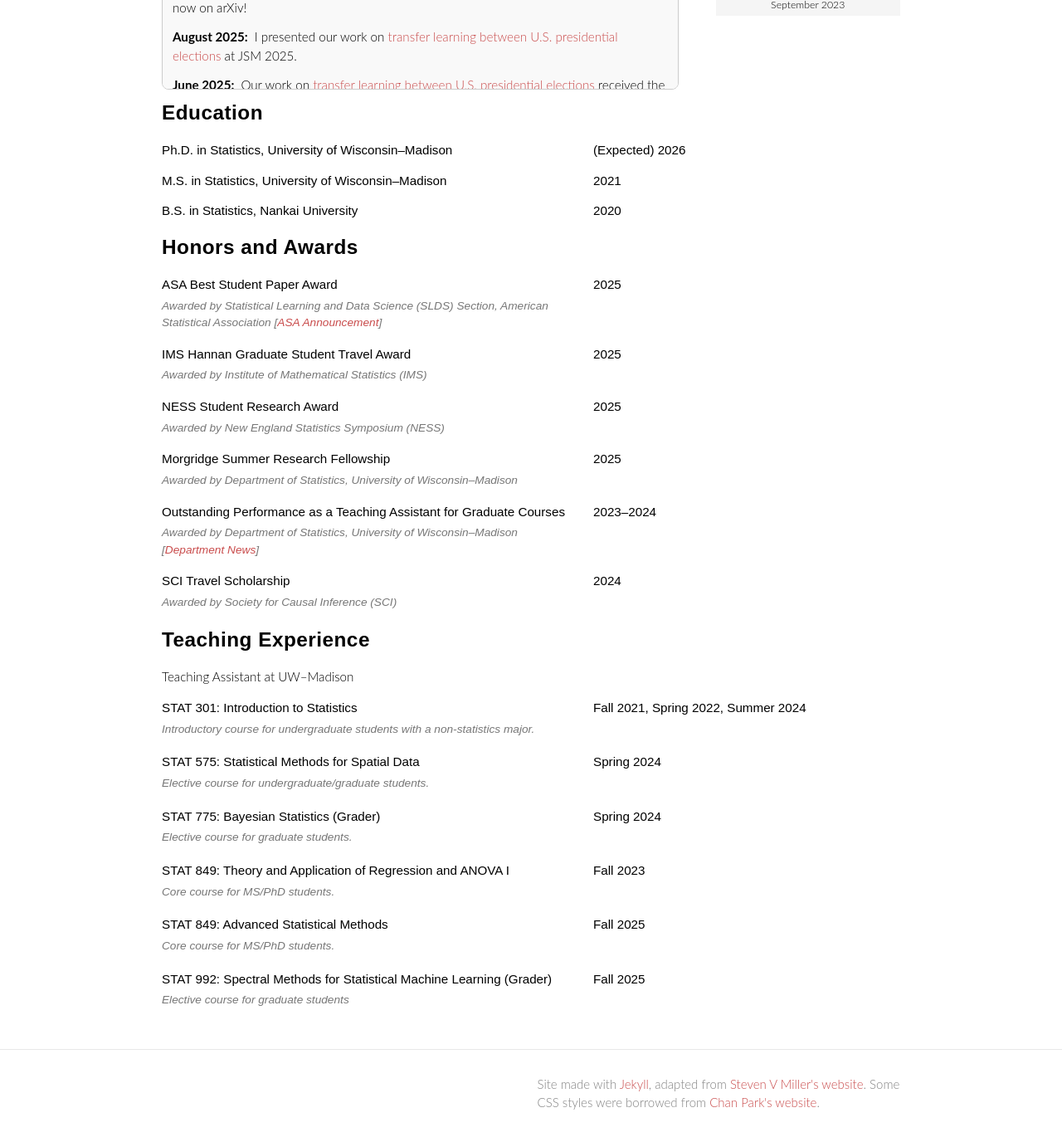
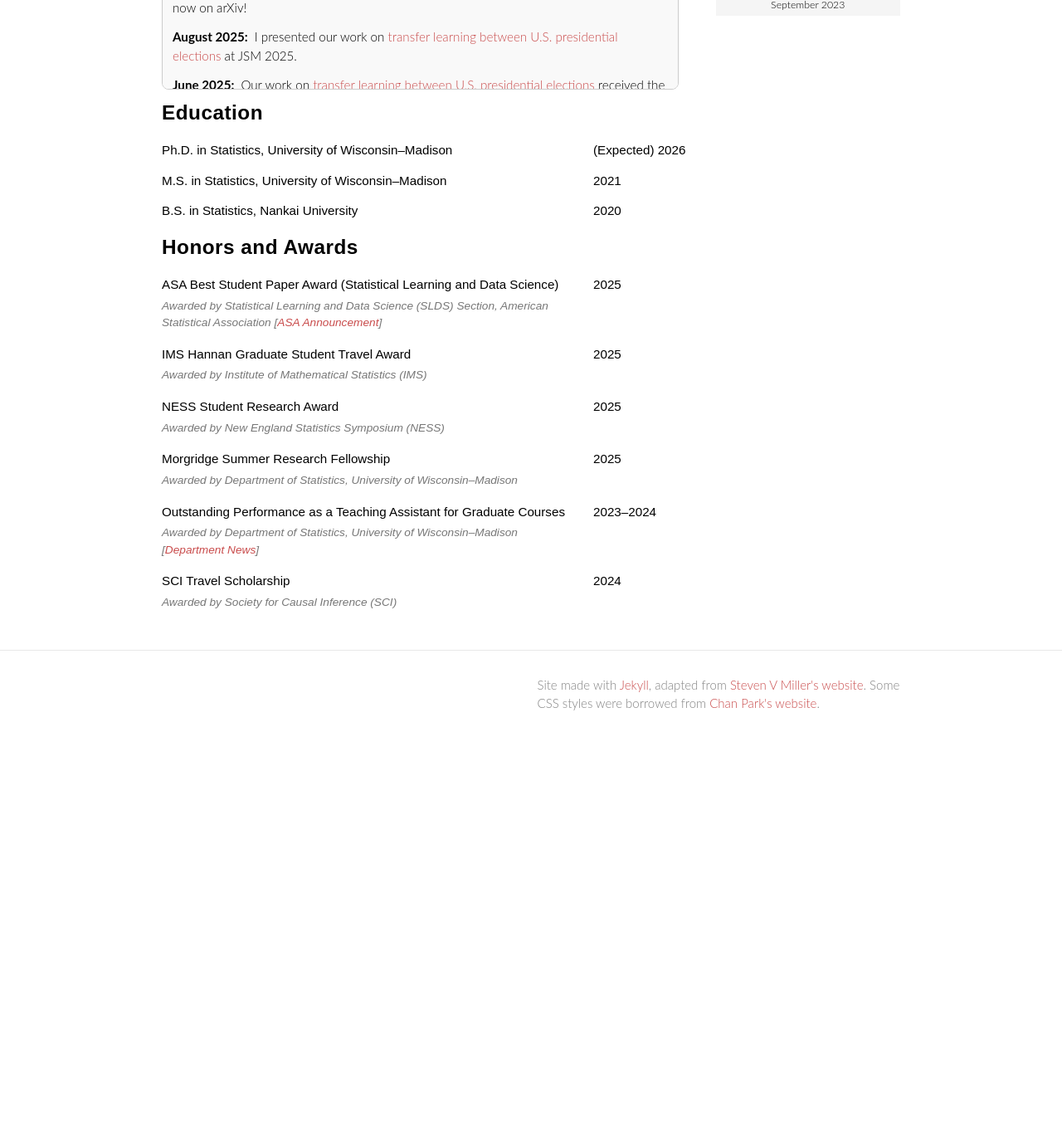
Before and after one commit to XinranMiao/XinranMiao.github.io, a Jekyll site: the page built from index.html, in a window 1280 px wide and 1400 px high, scrolled down 392 px. Shown: the top 1376 px of the window at 83% size. Built offline with Jekyll 4.4.1, drawn with Linux system fonts in a browser that asks for light colours; nearby versions of some CDN libraries; some web fonts are replaced; comment, search, counter and statistics services are not loaded; after the commit the page ends 1311 px from its top, so only the background shows below that.

Commit message:
change layout

```diff
--- a/index.html
+++ b/index.html
@@ -239,7 +239,7 @@ Education
 <div class="award-entry">
   <div class="award-info">
     <div class="award-name">
-      ASA Best Student Paper Award
+      ASA Best Student Paper Award (Statistical Learning and Data Science)
     </div>
     <div class="award-description">
       Awarded by Statistical Learning and Data Science (SLDS) Section, American Statistical Association
@@ -298,57 +298,6 @@ Education
 <!---
 Teaching
 -->
-<h2>Teaching Experience</h2>
-<p>Teaching Assistant at UW–Madison</p>
-
-    <div class="teaching-entry">
-     <div class="course-info">
-    <div class="course-title">STAT 301: Introduction to Statistics</div>
-    <div class="course-description">Introductory course for undergraduate students with a non-statistics major.</div>
-     </div> <div class="term">Fall 2021, Spring 2022, Summer 2024</div>
-    </div>
-
-
-
-
-    <div class="teaching-entry">
-  <div class="course-info">
-    <div class="course-title">STAT 575: Statistical Methods for Spatial Data</div>
-    <div class="course-description">Elective course for undergraduate/graduate students.</div>
-  </div>
-  <div class="term">Spring 2024</div>
-
-    </div><div class="teaching-entry">
-    <div class="course-info">
-    <div class="course-title">STAT 775: Bayesian Statistics (Grader)</div>
-    <div class="course-description">Elective course for graduate students.</div>
-    </div>
-    <div class="term">Spring 2024</div>
-    </div>
-
-     <div class="teaching-entry">
-    <div class="course-info">
-    <div class="course-title">STAT 849: Theory and Application of Regression and ANOVA I</div>
-    <div class="course-description">Core course for MS/PhD students.</div>
-    </div>
-    <div class="term">Fall 2023</div>
-    </div>
-
-    <div class="teaching-entry">
-    <div class="course-info">
-    <div class="course-title">STAT 849: Advanced Statistical Methods</div>
-    <div class="course-description">Core course for MS/PhD students.</div>
-    </div>
-    <div class="term">Fall 2025</div>
-    </div>
-
-    <div class="teaching-entry">
-    <div class="course-info">
-    <div class="course-title">STAT 992:  Spectral Methods for Statistical Machine Learning (Grader)</div>
-    <div class="course-description">Elective course for graduate students</div>
-    </div>
-    <div class="term">Fall 2025</div>
-    </div>
 
 
             <!---
```
Also changed, not shown: research.html (+74 -2 lines), teaching.html (added, +128 -0 lines).
